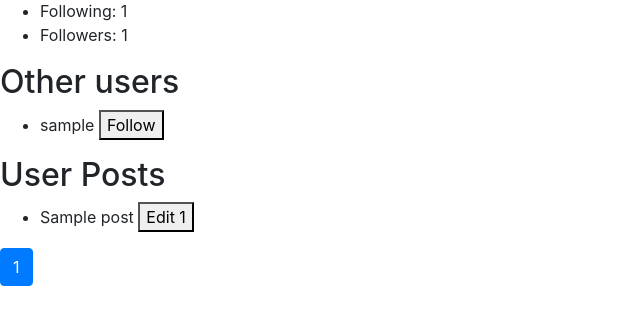
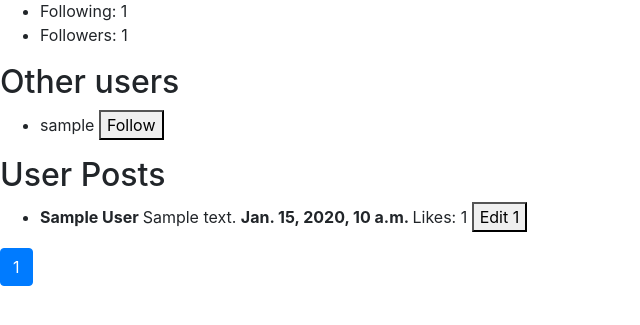
Before and after one commit to allensuvorov/CS50_web_project_network, a Django app: template network/templates/network/profile.html in a window 1280 px wide. Shown: the part 159-484 px from the top of the page, without its empty margins (0-640 px from the left). Run offline with Django 3.2, Linux system fonts and the light colour scheme; a user stored in the database is signed in; data comes from the database, SQL or seed files in the repository; both versions use the stored data as it was after the commit; tables that the repository leaves empty hold one stand-in row (values such as "Sample post"); the template is opened without the code that fills it: most values are stand-ins (such as "Sample title", 1, 10 or a date in 2020); some libraries are stand-ins or nearby versions.

Commit message:
Separated post text from other attributes q help exit

```diff
--- a/network/static/network/edit_button.js
+++ b/network/static/network/edit_button.js
@@ -28,7 +28,7 @@ class EditButton extends React.Component {
                 this.setState({ editing: true });
                 const post = document.getElementById(this.props.postID);
                 console.log(post.innerText);
-                document.getElementById(this.props.postID).innerHTML ='<textarea maxlength="500" cols="80" rows="4">'+post.dataset.posttext+'</textarea>'
+                document.getElementById(this.props.postID).innerHTML ='<textarea maxlength="500" cols="80" rows="2">'+post.dataset.posttext+'</textarea>'
             }
         },
       'Edit ' + this.props.postID
--- a/network/templates/network/profile.html
+++ b/network/templates/network/profile.html
@@ -27,8 +27,10 @@
         <ul>
             {% for post in page_obj %}
                 <li class="post" >
-                    <text id="{{post.id}}" data-posttext="{{post.text}}"> {{post}} </text>
-
+                    <b> {{post.author}} </b>
+                    <text id="{{post.id}}" data-posttext="{{post.text}}"> {{post.text}} </text>
+                    <b> {{post.date_time}} </b>
+                    <likes> Likes: {{post.likes_count}} </likes>
                     <react class="edit_button_container" data-postid="{{post.id}}"></react>
                 </li>
             {% endfor %}
```
Also changed, not shown: db.sqlite3.
